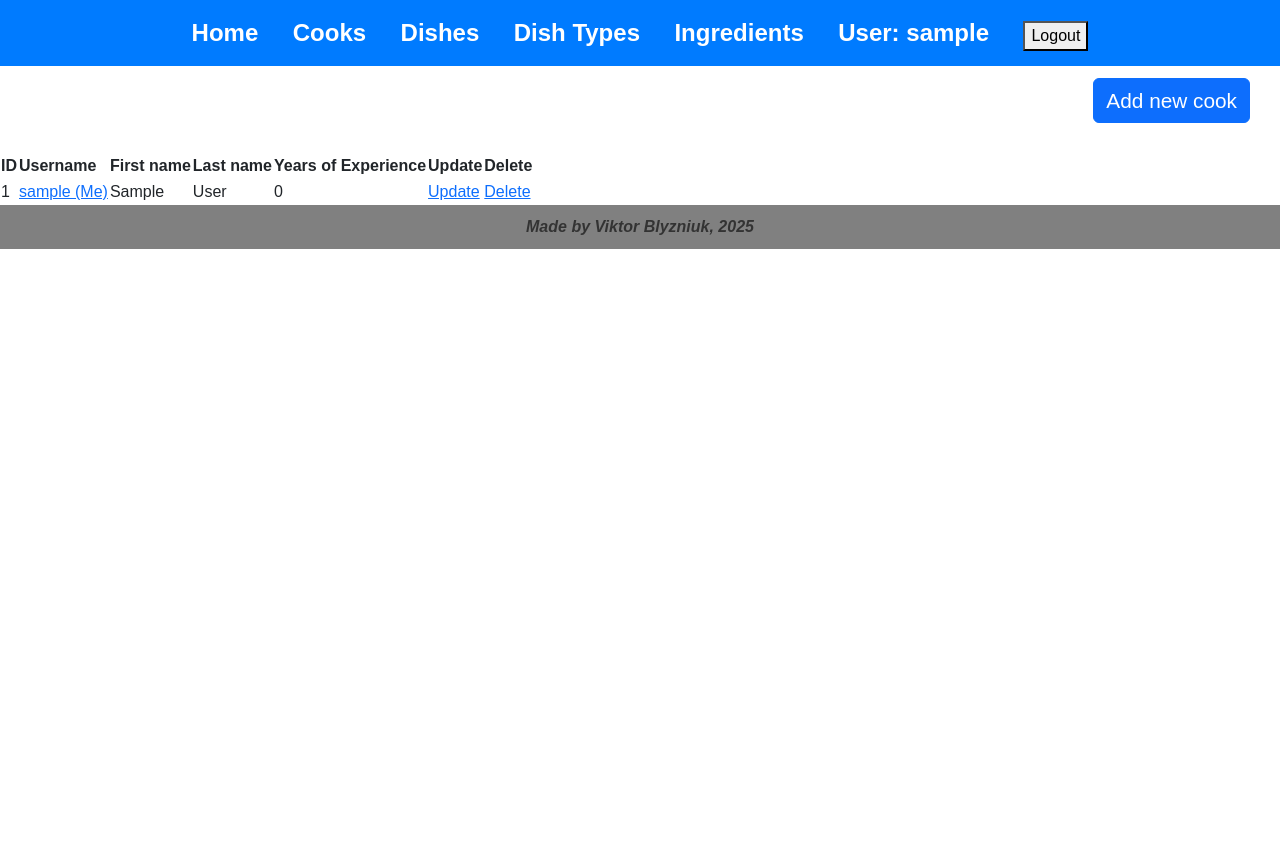
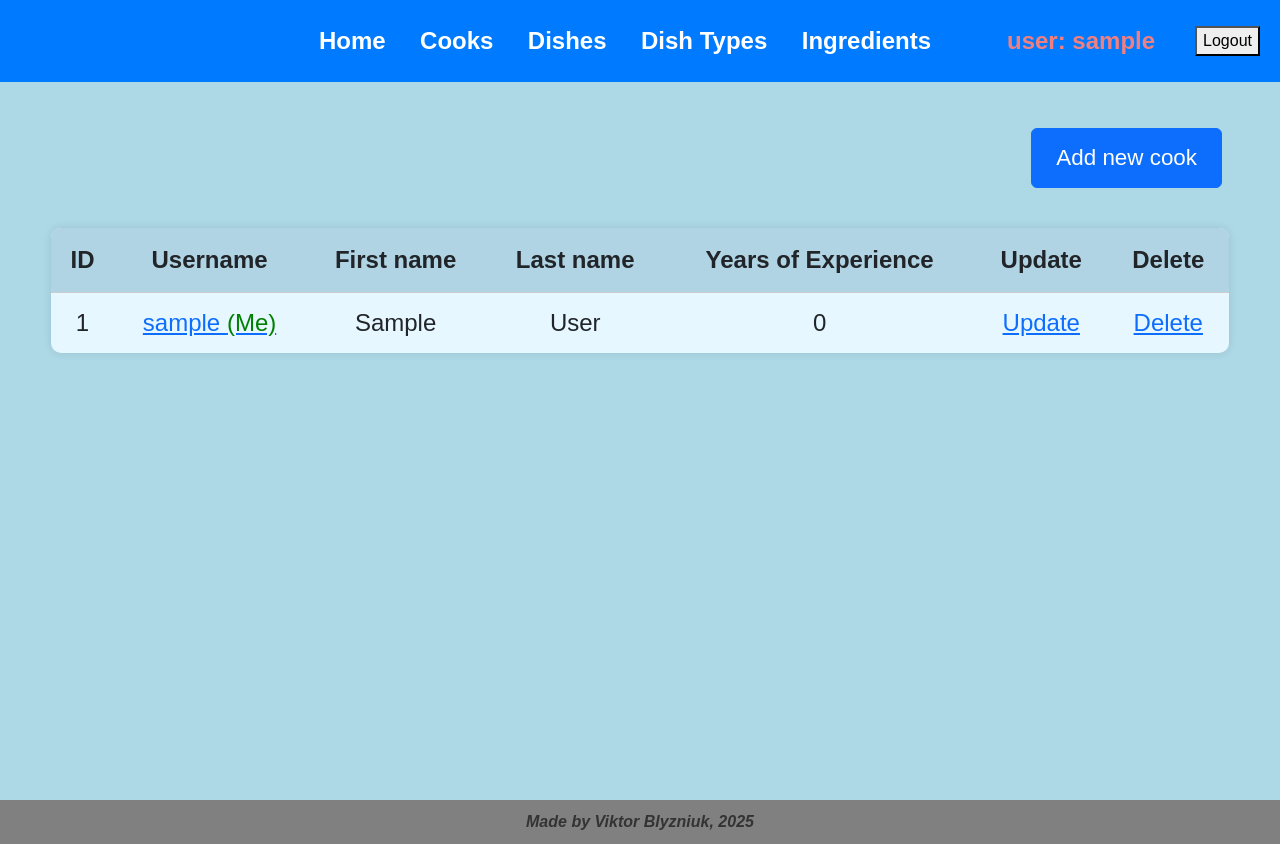
Before and after one commit to ViktorBl734/kitchen-service, a Django app: page /cooks/ in a window 1280 px wide. Before the commit the page ends 249 px from the top, so only its background shows below. Run offline with Django 5.2, Linux system fonts and the light colour scheme; the visitor is signed in with stand-in values (Sample User, id 1); data comes from the database, SQL or seed files in the repository.

Commit message:
Add styles for pagination and cook_list templates

```diff
--- a/static/styles.css
+++ b/static/styles.css
@@ -11,8 +11,19 @@ header {
     top: 0;
     width: 100%;
     z-index: 1000;
+
 }
 
+.navbar {
+    justify-content: center;
+}
+.nav-right {
+  position: absolute;
+  right: 20px;
+  display: flex;
+  align-items: center;
+  gap: 10px;
+}
 nav a {
     color: white;
     margin-right: 30px;
@@ -23,6 +34,11 @@ nav a {
 
 nav a:hover {
     text-decoration: underline;
+}
+
+.user-link {
+  font-weight: bold;
+  color: lightcoral;
 }
 
 .main-index {
--- a/templates/base.html
+++ b/templates/base.html
@@ -10,24 +10,30 @@
 <body>
 
 <header>
-    <nav align="center">
+  <nav class="navbar">
+    <div class="nav-center">
       <a href="{% url 'index' %}">Home</a>
       <a href="{% url 'cook-list' %}">Cooks</a>
       <a href="{% url 'dish-list' %}">Dishes</a>
       <a href="{% url 'dishtype-list' %}">Dish Types</a>
       <a href="{% url 'ingredient-list' %}">Ingredients</a>
+    </div>
 
+    <div class="nav-right">
       {% if user.is_authenticated %}
-            <a href="{{ user.get_absolute_url }}">User: {{ user.get_username }}</a>
+        <a class="user-link" href="{{ user.get_absolute_url }}">user: {{ user.get_username }}</a>
         <form action="{% url 'logout' %}" method="post" style="display:inline;">
           {% csrf_token %}
-                <button type="submit">Logout</button>
+          <button type="submit" class="logout-btn">Logout</button>
         </form>
       {% else %}
         <a href="{% url 'login' %}">Login</a>
       {% endif %}
+    </div>
   </nav>
 </header>
+
+
 
 {% block content %}{% endblock %}
 {% block pagination %}
--- a/templates/includes/pagination.html
+++ b/templates/includes/pagination.html
@@ -1,16 +1,19 @@
 {% if is_paginated %}
-  <ul class="pagination justify-content-center">
+  <ul class="pagination justify-content-center"
+      style="background-color: lightblue; padding: 10px 20px;">
     {% if page_obj.has_previous %}
       <li class="page-item">
-        <a href="?page={{ page_obj.previous_page_number }}" class="page-link">prev</a>
+        <a href="?page={{ page_obj.previous_page_number }}" class="page-link" style="font-size: 1.4em" >prev</a>
       </li>
     {% endif %}
     <li class="page-item active">
-      <span class="page-link">{{ page_obj.number }} of {{ paginator.num_pages }}</span>
+      <span class="page-link" style="background-color: lightblue; border: none; font-size: 1.4em">
+        {{ page_obj.number }} of {{ paginator.num_pages }}
+      </span>
     </li>
     {% if page_obj.has_next %}
       <li class="page-item">
-        <a href="?page={{ page_obj.next_page_number }}" class="page-link">next</a>
+        <a href="?page={{ page_obj.next_page_number }}" class="page-link" style="font-size: 1.4em">next</a>
       </li>
     {% endif %}
   </ul>
--- a/templates/kitchen/cook_list.html
+++ b/templates/kitchen/cook_list.html
@@ -2,36 +2,66 @@
 {% load static %}
 
 {% block content %}
-<h1 align="center">
+<div style="background-color: #add8e6; min-height: 100vh; padding: 40px 20px; font-family: Arial, sans-serif; overflow-x: hidden;">
+
+  <h1 style="text-align: center; color: #4d4d4d; margin-bottom: 30px;">
     <b>Cook List</b>
   </h1>
-<div class="create-cook-list">
-<a href="{% url 'cook-create' %}" style="font-size: 1.3em;" class="btn btn-primary">Add new cook</a>
+
+  <div style="text-align: right; margin-bottom: 40px; margin-right: 38px;">
+    <a href="{% url 'cook-create' %}" class="btn btn-primary"
+       style="font-size: 1.4em; padding: 12px 24px; margin-top: 10px;">
+      Add new cook
+    </a>
   </div>
+
   {% if cook_list %}
-<table class="table-cook-list">
-    <tr>
-        <th>ID</th>
-        <th>Username</th>
-        <th>First name</th>
-        <th>Last name</th>
-        <th>Years of Experience</th>
-        <th>Update</th>
-        <th>Delete</th>
+  <table style="
+      margin: 0 auto;
+      border-collapse: collapse;
+      background-color: #e6f7ff;
+      border-radius: 10px;
+      overflow: hidden;
+      box-shadow: 0 0 10px rgba(0,0,0,0.1);
+      width: 95%;
+      font-size: 1.5em;
+      text-align: center;
+    ">
+    <tr style="background-color: #b0d4e3;">
+      <th style="padding: 14px;">ID</th>
+      <th style="padding: 14px;">Username</th>
+      <th style="padding: 14px;">First name</th>
+      <th style="padding: 14px;">Last name</th>
+      <th style="padding: 14px;">Years of Experience</th>
+      <th style="padding: 14px;">Update</th>
+      <th style="padding: 14px;">Delete</th>
     </tr>
     {% for cook in cook_list %}
-    <tr>
-        <td>{{ cook.id }}</td>
-        <td><a href="{{ cook.get_absolute_url }}">{{ cook.username }} {% if user == cook %} (Me){% endif %}</a></td>
-        <td>{{ cook.first_name }}</td>
-        <td>{{ cook.last_name }}</td>
-        <td>{{ cook.years_of_experience }}</td>
-        <td><a href="{% url 'cook-update' pk=cook.id %}">Update</a></td>
-        <td><a href="{% url 'cook-delete' pk=cook.id %}">Delete</a></td>
+    <tr style="border-top: 1px solid #ccc;">
+      <td style="padding: 12px;">{{ cook.id }}</td>
+      <td style="padding: 12px;">
+        <a href="{{ cook.get_absolute_url }}">
+          {{ cook.username }}{% if user == cook %} <span style="color: green;">(Me)</span>{% endif %}
+        </a>
+      </td>
+      <td style="padding: 12px;">{{ cook.first_name }}</td>
+      <td style="padding: 12px;">{{ cook.last_name }}</td>
+      <td style="padding: 12px;">{{ cook.years_of_experience }}</td>
+      <td style="padding: 12px;">
+        <a href="{% url 'cook-update' pk=cook.id %}">Update</a>
+      </td>
+      <td style="padding: 12px;">
+        <a href="{% url 'cook-delete' pk=cook.id %}">Delete</a>
+      </td>
     </tr>
     {% endfor %}
   </table>
+
   {% else %}
-      <p class="no-cooks-cook-list">There are no cooks in the service:(</p>
+    <p style="text-align: center; color: #333; font-size: 1.4em;">
+      There are no cooks in the service 😞
+    </p>
   {% endif %}
+
+</div>
 {% endblock %}
```
Lines whose indentation alone changed are shown as unchanged.
